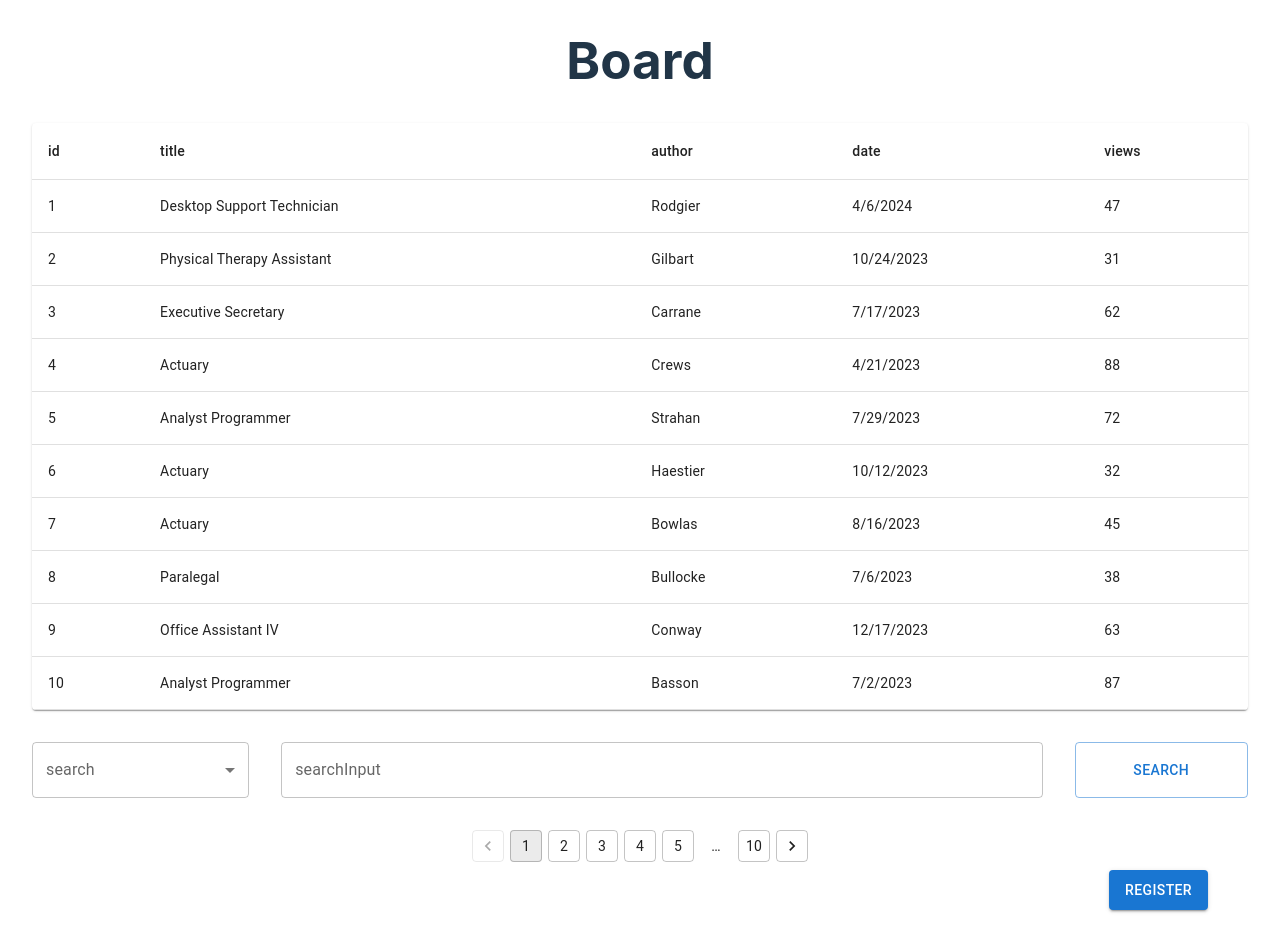
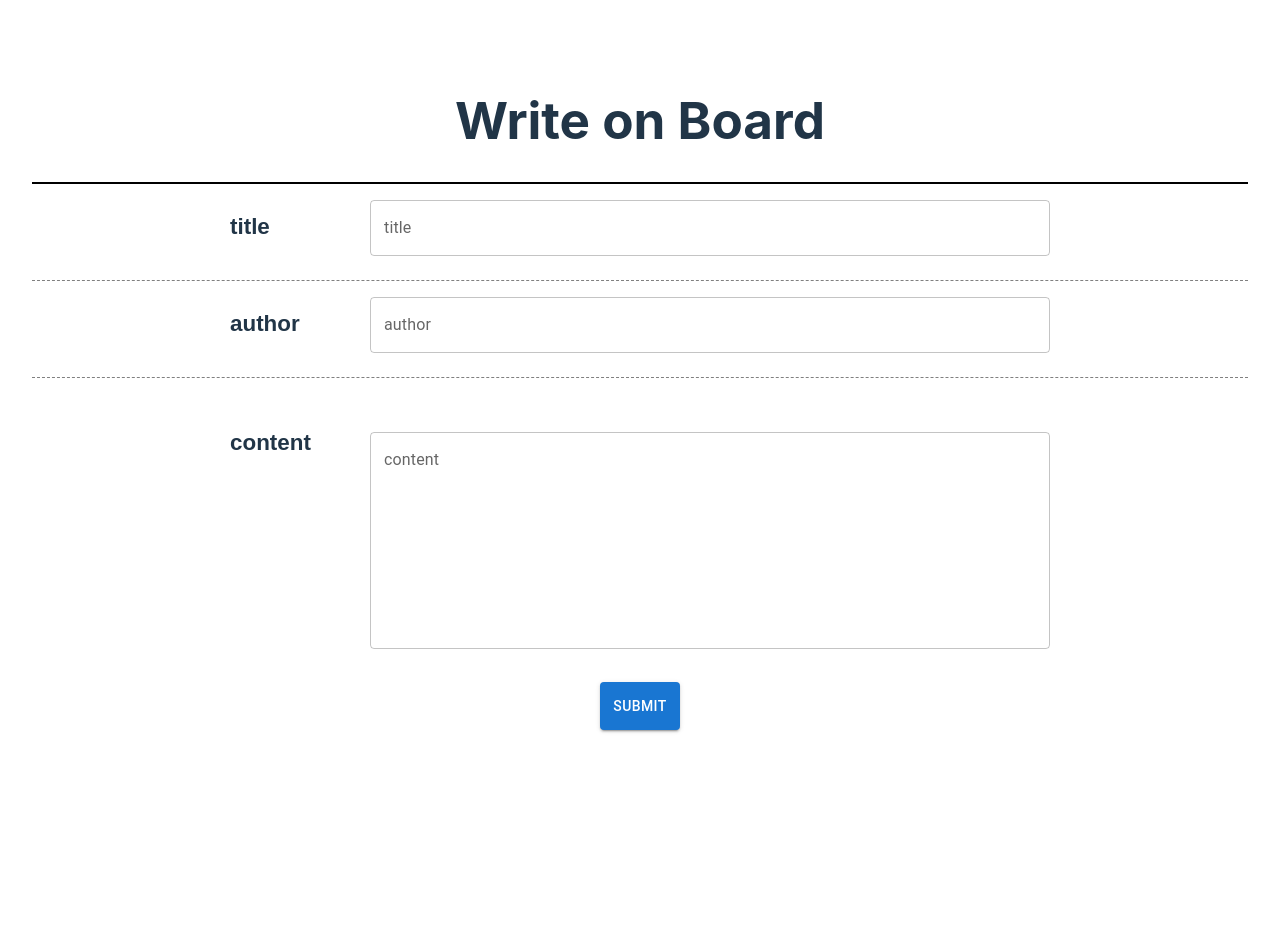
Before and after one commit to daumtto53/mini_board, a React (Vite) app in the folder frontend/: page /write in a window 1280 px wide. After the commit the page ends 800 px from the top, so only its background shows below. Built offline with nearby package versions, Linux system fonts and the light colour scheme.

Commit message:
feat(frontend): Added BoardWrite layout and styling.

```diff
--- a/frontend/src/App.jsx
+++ b/frontend/src/App.jsx
@@ -1,10 +1,12 @@
 import "./App.css";
 import BoardHome from "./Board/BoardHome";
+import BoardWrite from "./BoardWrite/BoardWrite";
 
 function App() {
     return (
         <>
-            <BoardHome/>
+            {/*<BoardHome/>*/}
+			<BoardWrite />
         </>
     );
 }
--- a/frontend/src/Board/BoardSearchBar.jsx
+++ b/frontend/src/Board/BoardSearchBar.jsx
@@ -11,7 +11,7 @@ import styles from "./css/Board.module.css";
 
 export default function BoardSearchBar() {
     return (
-        <form className={styles["searchbar-wrapper"]}>
+        <form className={styles["searchbar-wrapper"]} method="post">
             <FormControl
                 sx={{
                     display: "flex",
@@ -28,7 +28,7 @@ export default function BoardSearchBar() {
                     name="option"
                     label="Age"
                     sx={{
-                        flexGrow: 1
+                        flexGrow: 1,
                     }}
                 >
                     <MenuItem value={20}>Two</MenuItem>
@@ -44,9 +44,11 @@ export default function BoardSearchBar() {
                         flexGrow: 3,
                     }}
                 />
-                <Button type="submit" variant="outlined"
+                <Button
+                    type="submit"
+                    variant="outlined"
                     sx={{
-						flexGrow:1/2
+                        flexGrow: 1 / 2,
                     }}
                 >
                     Search
--- /dev/null
+++ b/frontend/src/BoardWrite/BoardWrite.jsx
@@ -0,0 +1,18 @@
+import BoardWriteForm from "./BoardWriteForm";
+
+import styles from "./css/BoardWrite.module.css";
+
+export default function BoardWrite() {
+    return (
+        <div className={styles["board-write-container"]}>
+            <header>
+				<h1>Write on Board</h1>
+			</header>
+            <main>
+				<section>
+					<BoardWriteForm />
+				</section>
+			</main>
+        </div>
+    );
+}
--- /dev/null
+++ b/frontend/src/BoardWrite/BoardWriteForm.jsx
@@ -0,0 +1,78 @@
+import styles from "./css/BoardWrite.module.css";
+import TextField from "@mui/material/TextField";
+import TextareaAutosize from "@mui/material/TextareaAutosize";
+import Button from "@mui/material/Button";
+
+export default function BoardWriteForm() {
+    return (
+        <form className={styles["write-form"]} method="post">
+            <div className={styles.title}>
+                <dl>
+                    <dt>title</dt>
+                    <dd>
+                        <TextField
+                            variant="outlined"
+                            id="board-write-title"
+                            label="title"
+                            name="title"
+                            sx={{
+                                width: "85vh",
+                                minWidth: "50px",
+                                verticalAlign: "baseline",
+                            }}
+                        />
+                    </dd>
+                </dl>
+            </div>
+            <div className={styles.author}>
+                <dl>
+                    <dt>author</dt>
+                    <dd>
+                        <TextField
+                            variant="outlined"
+                            id="board-write-author"
+                            label="author"
+                            name="author"
+                            disabled={false}
+                            sx={{
+                                width: "85vh",
+                                minWidth: "40px",
+                                verticalAlign: "baseline",
+                            }}
+                        />
+                    </dd>
+                </dl>
+            </div>
+            <div className={styles.content}>
+                <dl>
+                    <dt>content</dt>
+                    <dd>
+                        <TextField
+                            multiline={true}
+                            rows={8}
+                            variant="outlined"
+                            id="board-write-content"
+                            label="content"
+                            name="content"
+                            sx={{
+                                width: "85vh",
+                            }}
+                        />
+                    </dd>
+                </dl>
+            </div>
+            <div className={styles.submit}>
+                <Button
+					type="submit"
+					variant="contained"
+					sx={{
+						height: "3rem",
+						width: "10vh"
+					}}
+					>
+                    Submit
+                </Button>
+            </div>
+        </form>
+    );
+}
--- /dev/null
+++ b/frontend/src/BoardWrite/css/BoardWrite.module.css
@@ -0,0 +1,75 @@
+.board-write-container{
+	box-sizing: border-box;
+	/*box-sizing: content-box;*/
+	padding: 0;
+	margin: 0;
+}
+
+.board-write-container > header{
+	margin: 4vh auto;
+}
+
+.board-write-container > main {
+	height: 70vh ;
+
+	& section {
+		height: 100%;
+	}
+}
+
+
+.board-write-container .write-form {
+	border-top: 2px solid black;
+	width: 80% auto;
+	height: 100%;
+}
+
+.write-form {
+	white-space: nowrap;
+}
+
+.write-form dl{
+	height: 4rem;
+}
+
+.write-form dt {
+	font-size: 1.4rem;
+	font-weight: bold;
+	font-family: sans-serif;
+}
+
+.write-form dt {
+	padding-right: 5rem;
+	width: 100px;
+	text-align: right;
+}
+
+.write-form > .title dd,
+.write-form > .title dt,
+.write-form > .author dd,
+.write-form > .author dt,
+.write-form > .content dt,
+.write-form > .content dd{
+	display: inline-block;
+}
+
+
+.write-form > .author {
+	border-top: 1px dashed gray;
+	border-bottom: 1px dashed grey;
+}
+
+.write-form > .content {
+	height: 30vh;
+}
+
+.write-form > .content > dl {
+	height: 100%;
+	margin: 3rem auto;
+}
+
+
+
+.write-form .submit {
+	margin-top: 1rem;
+}
```
Also changed, not shown: frontend/src/BoardRegister/BoardRegister.jsx (deleted, +0 -7 lines), frontend/src/BoardRegister/css/BoardRegister.module.css (deleted). Lines whose indentation alone changed are shown as unchanged.
